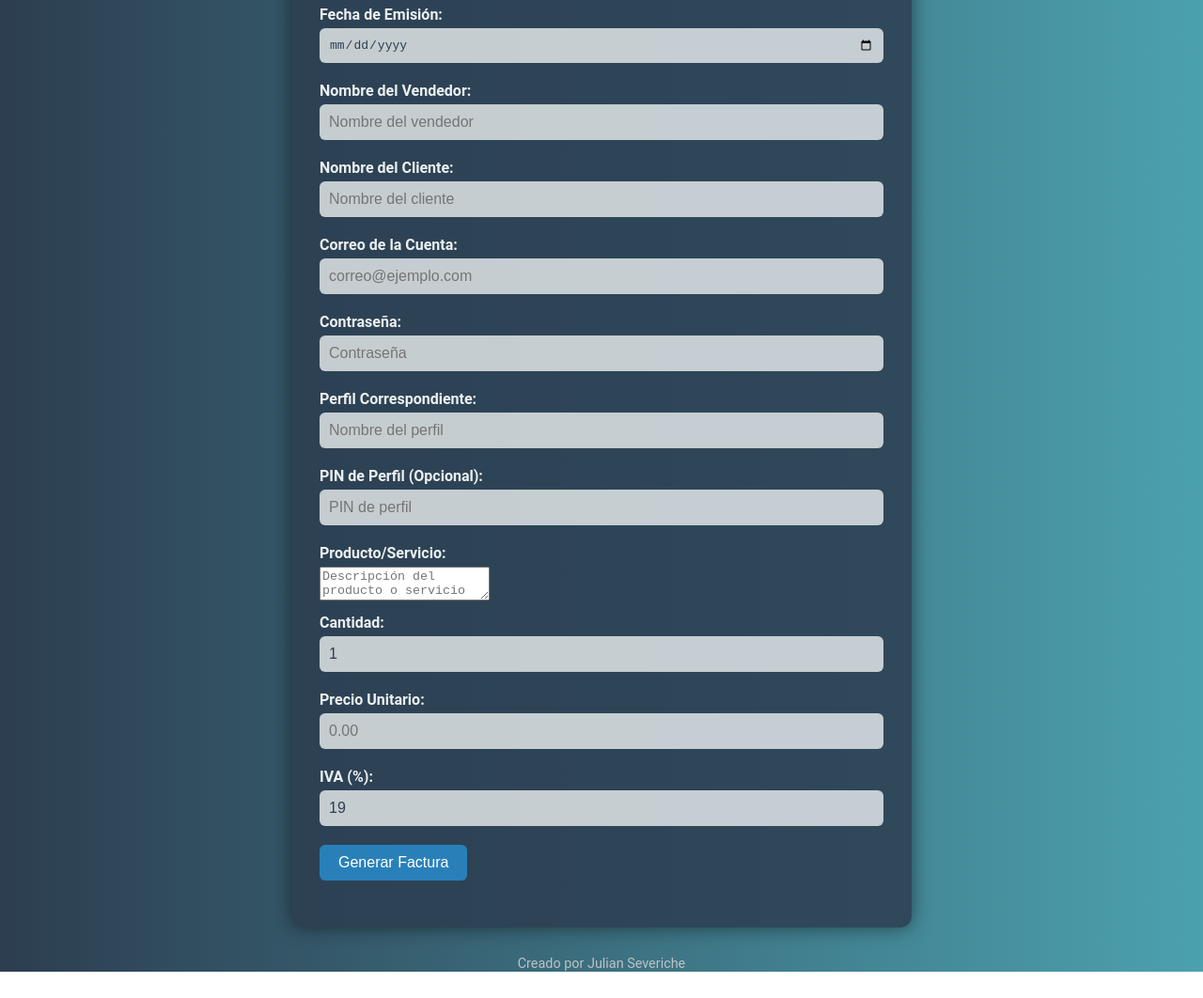
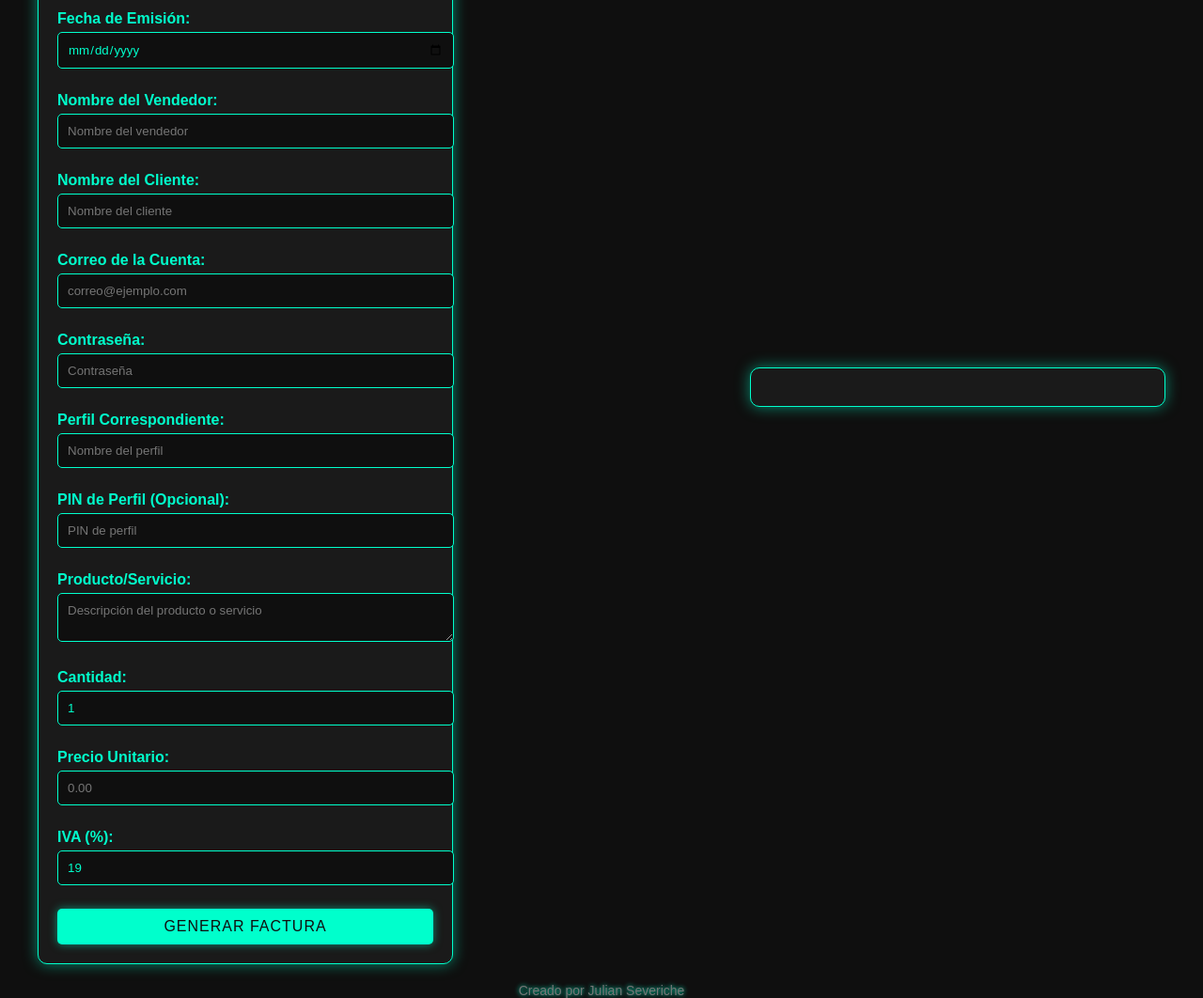
Before and after one commit to seve-14/paginaweb, a plain HTML site: page index.html in a window 1280 px wide. Shown: the whole page at 94% size. Before the commit the page ends 1034 px from the top, so only its background shows below. Drawn offline with nearby package versions, Linux system fonts and the light colour scheme.

Commit message:
Update styles.css

```diff
--- a/styles.css
+++ b/styles.css
@@ -1,163 +1,161 @@
+/* Estilos generales */
 body {
-    font-family: 'Roboto', sans-serif;
+    font-family: 'Orbitron', sans-serif;
+    background-color: #0f0f0f;
+    color: #00ffcc;
     margin: 0;
-    padding: 0;
+    padding: 20px;
     display: flex;
     flex-direction: column;
     align-items: center;
     justify-content: center;
     height: 100vh;
-    background: linear-gradient(to right, #2c3e50, #4ca1af);
-    color: #ecf0f1;
 }
 
 .container {
-    background: rgba(44, 62, 80, 0.85);
-    padding: 30px;
-    border-radius: 12px;
-    box-shadow: 0 0 20px rgba(0,0,0,0.5);
-    width: 90%;
-    max-width: 600px;
-    text-align: center;
+    display: flex;
+    flex-direction: column;
+    align-items: center;
+    justify-content: center;
+    width: 100%;
+    max-width: 1200px;
 }
 
 h1 {
-    margin-bottom: 20px;
-    font-size: 2em;
+    font-size: 32px;
+    margin-bottom: 10px;
+    color: #00ffcc;
+    text-shadow: 0 0 10px #00ffcc;
+    text-transform: uppercase;
 }
 
-form {
+h2 {
+    font-size: 24px;
     margin-bottom: 20px;
-    text-align: left;
+    color: #00ffcc;
+    text-shadow: 0 0 10px #00ffcc;
+    text-transform: uppercase;
 }
 
-div {
-    margin-bottom: 10px;
+/* Estilos del formulario */
+.form-container {
+    background-color: #1a1a1a;
+    border: 1px solid #00ffcc;
+    padding: 20px;
+    border-radius: 10px;
+    box-shadow: 0 0 15px rgba(0, 255, 204, 0.5);
+    width: 100%;
+    max-width: 400px;
+    margin-bottom: 20px;
+}
+
+.form-group {
+    margin-bottom: 15px;
+    text-align: left;
 }
 
 label {
     display: block;
     margin-bottom: 5px;
     font-weight: bold;
+    color: #00ffcc;
 }
 
-input {
-    width: calc(100% - 20px);
+input, textarea {
+    width: 100%;
     padding: 10px;
+    border: 1px solid #00ffcc;
+    border-radius: 5px;
+    background-color: #0f0f0f;
+    color: #00ffcc;
+    font-family: 'Orbitron', sans-serif;
     margin-bottom: 10px;
-    border: none;
-    border-radius: 6px;
-    background: rgba(236, 240, 241, 0.8);
-    color: #2c3e50;
-    font-size: 1em;
+    transition: background-color 0.3s ease, color 0.3s ease;
+}
+
+input:focus, textarea:focus {
+    background-color: #00ffcc;
+    color: #0f0f0f;
+    outline: none;
 }
 
 button {
-    padding: 10px 20px;
-    background-color: #2980b9;
-    color: white;
+    width: 100%;
+    padding: 10px;
+    background-color: #00ffcc;
+    color: #0f0f0f;
     border: none;
-    border-radius: 6px;
+    border-radius: 5px;
     cursor: pointer;
-    font-size: 1em;
+    font-size: 16px;
+    text-transform: uppercase;
+    letter-spacing: 1px;
+    box-shadow: 0 0 10px rgba(0, 255, 204, 0.5);
+    transition: background-color 0.3s ease, color 0.3s ease;
 }
 
 button:hover {
-    background-color: #3498db;
+    background-color: #0f0f0f;
+    color: #00ffcc;
+    box-shadow: 0 0 20px rgba(0, 255, 204, 0.8);
 }
 
-#invoice {
-    background: rgba(44, 62, 80, 0.9);
+/* Estilos de la factura generada */
+.invoice-result {
+    background-color: #1a1a1a;
+    border: 1px solid #00ffcc;
     padding: 20px;
-    border-radius: 12px;
-    box-shadow: 0 0 20px rgba(0,0,0,0.5);
-    width: 90%;
-    max-width: 600px;
+    border-radius: 10px;
+    box-shadow: 0 0 15px rgba(0, 255, 204, 0.5);
+    width: 100%;
+    max-width: 400px;
+    font-family: 'Orbitron', sans-serif;
     text-align: left;
+    line-height: 1.6;
+    margin-top: 20px;
+    color: #00ffcc;
 }
 
-#invoice h2 {
-    margin-bottom: 20px;
+.invoice-result h3 {
+    color: #00ffcc;
+    text-shadow: 0 0 10px #00ffcc;
 }
 
-#invoice p {
-    margin-bottom: 10px;
+/* Footer */
+footer {
+    text-align: center;
+    margin-top: 20px;
+    font-size: 14px;
+    color: #777;
+    text-shadow: 0 0 5px #00ffcc;
 }
 
-#invoice table {
-    width: 100%;
-    border-collapse: collapse;
-    margin-bottom: 10px;
+/* Estilos responsivos */
+@media (min-width: 768px) {
+    .container {
+        flex-direction: row;
+        justify-content: space-between;
     }
 
-#invoice th, #invoice td {
-    padding: 10px;
-    border: 1px solid #ecf0f1;
-    text-align: left;
+    .form-container, .invoice-result {
+        margin-bottom: 0;
+    }
 }
 
-#invoice th {
-    background: #2980b9;
+@media (max-width: 480px) {
+    h1 {
+        font-size: 24px;
     }
 
-#invoiceTotal {
-    font-weight: bold;
-    font-size: 1.2em;
+    h2 {
+        font-size: 18px;
     }
 
-footer {
-    margin-top: 20px;
-    font-size: 0.9em;
-    color: #bdc3c7;
-    text-align: center;
+    .form-container, .invoice-result {
+        padding: 15px;
     }
 
-.popup {
-    display: none;
-    position: fixed;
-    top: 0;
-    left: 0;
-    width: 100%;
-    height: 100%;
-    background: rgba(0, 0, 0, 0.5);
-    justify-content: center;
-    align-items: center;
-}
-
-.popup-content {
-    background: #ecf0f1;
-    padding: 20px;
-    border-radius: 12px;
-    box-shadow: 0 0 20px rgba(0,0,0,0.5);
-    text-align: center;
-    color: #2c3e50;
-}
-
-.popup-content p {
-    margin-bottom: 20px;
-    font-size: 1.2em;
-}
-
-.popup-content button {
-    padding: 10px 20px;
-    background-color: #2980b9;
-    color: white;
-    border: none;
-    border-radius: 6px;
-    cursor: pointer;
-    font-size: 1em;
-}
-
-.popup-content button:hover {
-    background-color: #3498db;
-}
-
-@media (max-width: 600px) {
-    .container, #invoice {
-        width: 100%;
-    }
-
-    input {
-        width: calc(100% - 20px);
+    button {
+        font-size: 14px;
     }
 }
```
Lines whose indentation alone changed are shown as unchanged.
